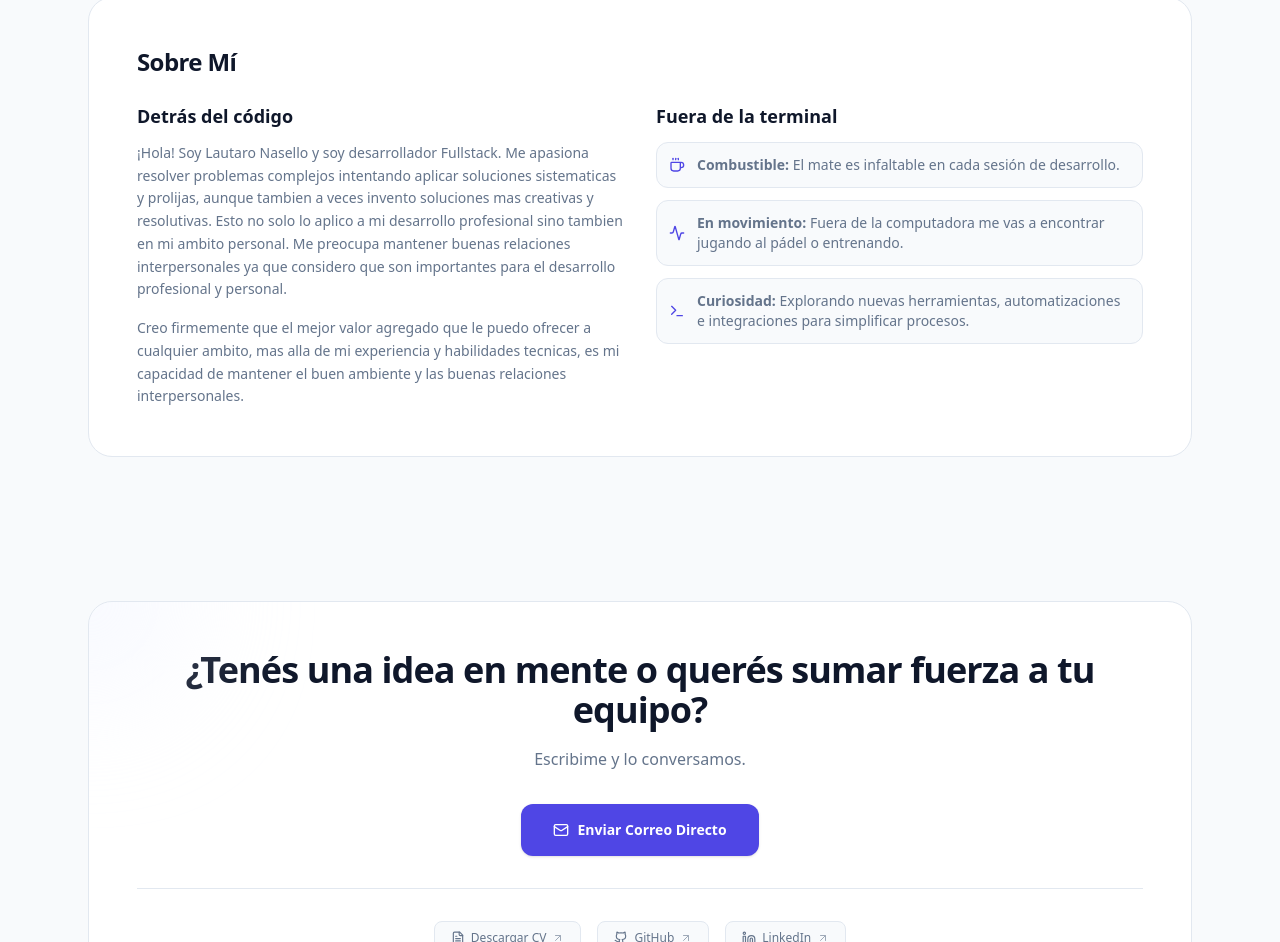
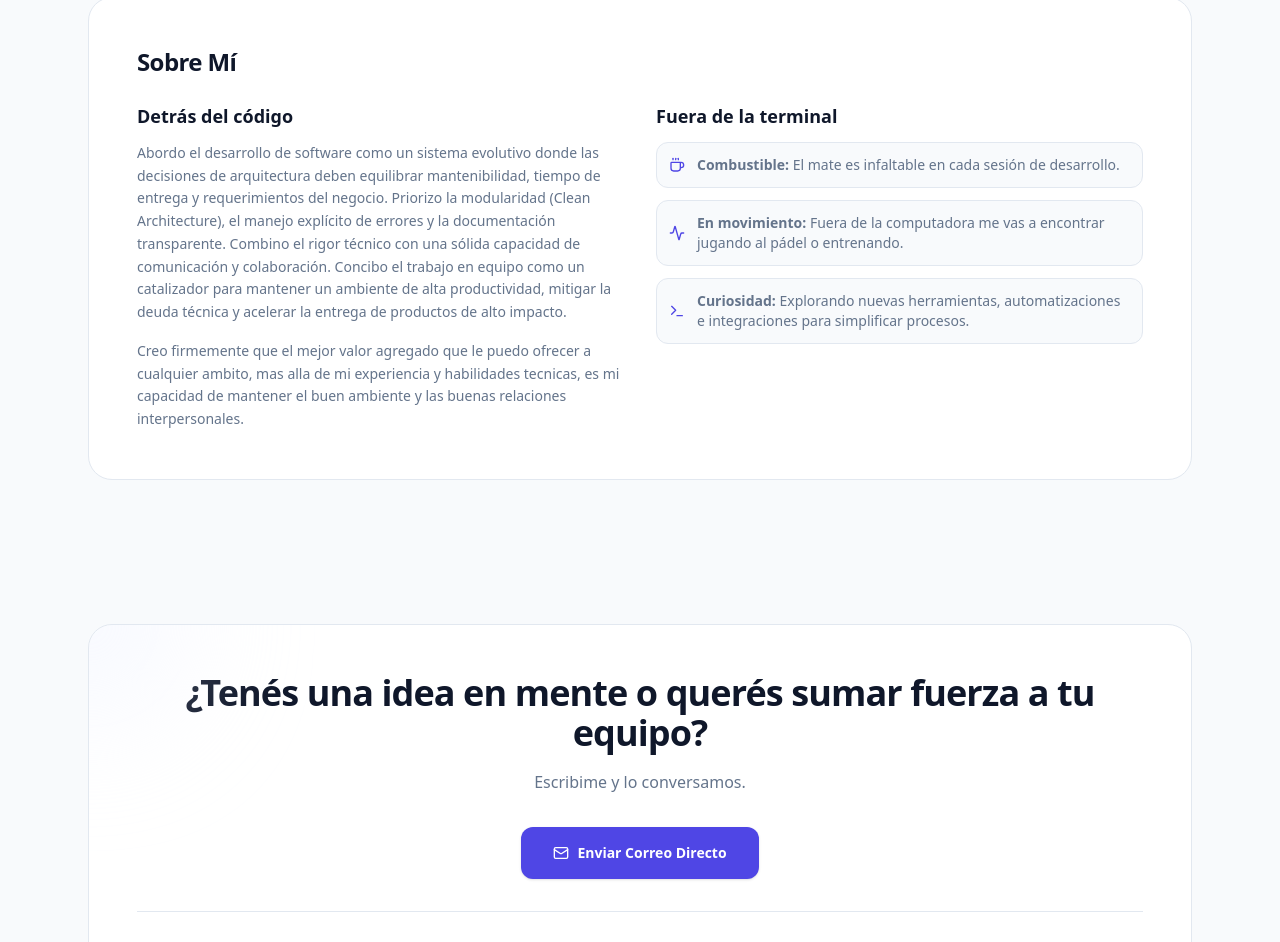
Before and after one commit to lautaronasello/portfolio-2026, a Next.js app: page / in a window 1280 px wide. Shown: the part 2887-3829 px from the top of the page. Built offline with nearby package versions, Linux system fonts and the light colour scheme.

Commit message:
feat: add AboutMe component with professional philosophy and interests

```diff
--- a/src/components/AboutMe.tsx
+++ b/src/components/AboutMe.tsx
@@ -25,14 +25,15 @@ export const AboutMe = () => {
               Detrás del código
             </h3>
             <p className='text-sm text-(--text-muted) leading-relaxed mb-4'>
-              ¡Hola! Soy Lautaro Nasello y soy desarrollador Fullstack. Me
-              apasiona resolver problemas complejos intentando aplicar
-              soluciones sistematicas y prolijas, aunque tambien a veces invento
-              soluciones mas creativas y resolutivas. Esto no solo lo aplico a
-              mi desarrollo profesional sino tambien en mi ambito personal. Me
-              preocupa mantener buenas relaciones interpersonales ya que
-              considero que son importantes para el desarrollo profesional y
-              personal.
+              Abordo el desarrollo de software como un sistema evolutivo donde
+              las decisiones de arquitectura deben equilibrar mantenibilidad,
+              tiempo de entrega y requerimientos del negocio. Priorizo la
+              modularidad (Clean Architecture), el manejo explícito de errores y
+              la documentación transparente. Combino el rigor técnico con una
+              sólida capacidad de comunicación y colaboración. Concibo el
+              trabajo en equipo como un catalizador para mantener un ambiente de
+              alta productividad, mitigar la deuda técnica y acelerar la entrega
+              de productos de alto impacto.
             </p>
             <p className='text-sm text-(--text-muted) leading-relaxed'>
               Creo firmemente que el mejor valor agregado que le puedo ofrecer a
```
